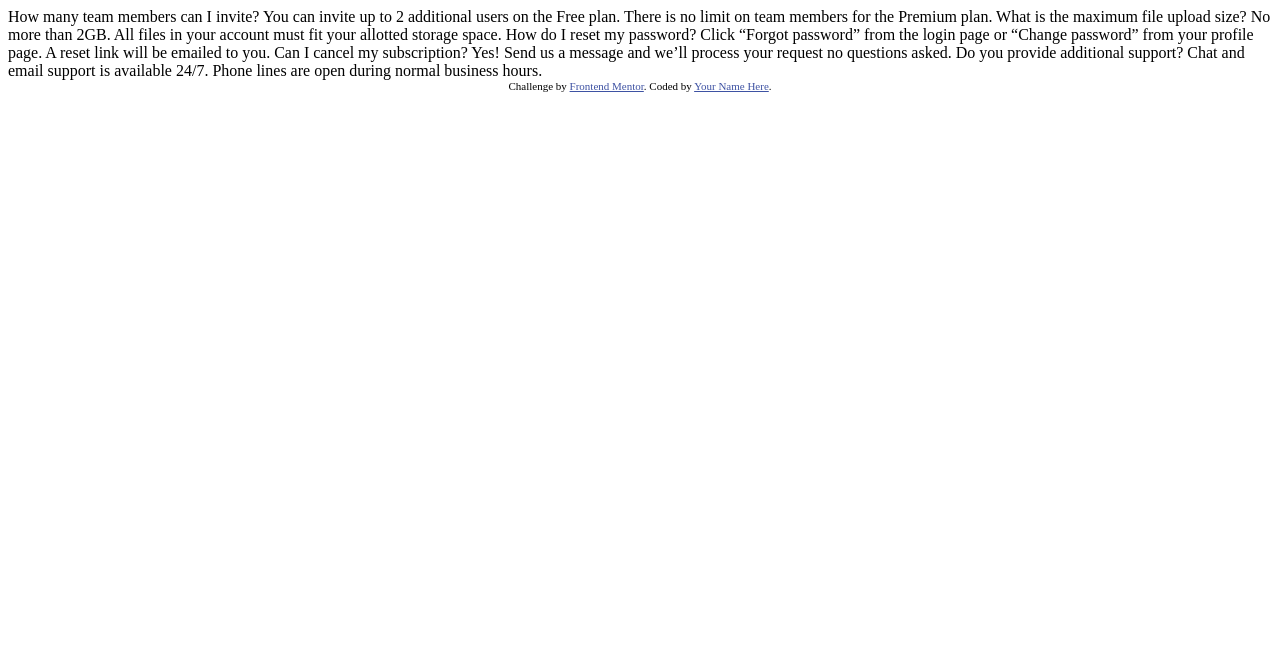
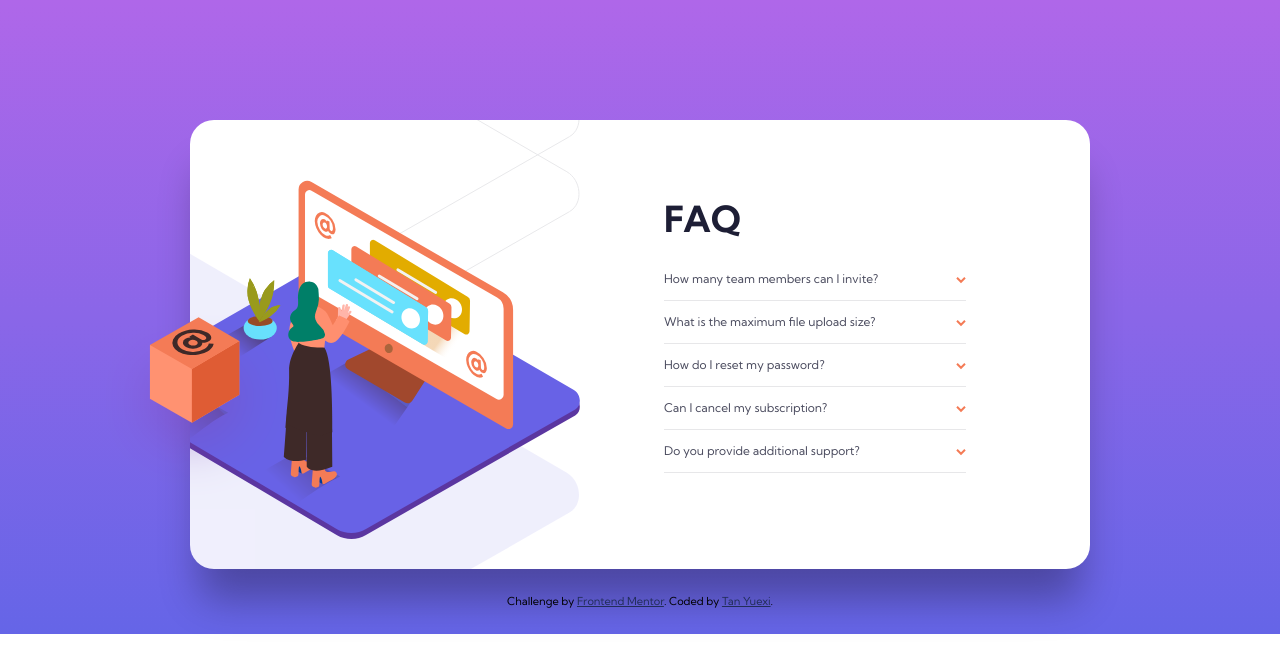
Before and after one commit to tanyuexi/frontendmentor-faq-accordion-card-v1, a plain HTML site: page index.html in a window 1280 px wide. Drawn offline with nearby package versions, Linux system fonts and the light colour scheme.

Commit message:
complete

```diff
--- a/index.html
+++ b/index.html
@@ -1,40 +1,141 @@
 <!DOCTYPE html>
 <html lang="en">
+
 <head>
   <meta charset="UTF-8">
   <meta name="viewport" content="width=device-width, initial-scale=1.0"> <!-- displays site properly based on user's device -->
 
   <link rel="icon" type="image/png" sizes="32x32" href="./images/favicon-32x32.png">
+  <!-- stylesheet -->
+  <link rel="stylesheet" href="./css/main.css">
+  <!-- fonts -->
+  <link rel="preconnect" href="https://fonts.gstatic.com">
+  <link href="https://fonts.googleapis.com/css2?family=Kumbh+Sans:wght@400;700&display=swap" rel="stylesheet">
 
   <title>Frontend Mentor | FAQ Accordion Card</title>
 
-  <!-- Feel free to remove these styles or customise in your own stylesheet 👍 -->
-  <style>
-    .attribution { font-size: 11px; text-align: center; }
-    .attribution a { color: hsl(228, 45%, 44%); }
-  </style>
 </head>
+
 <body>
+  <div class="cover-img-mobile">
+    <div class="center-box">
+      <div class="bg-pattern">
+      </div>
+      <div class="woman-online">
+      </div>
+    </div>
+  </div>
+
+  <div class="cover-img-desktop">
+    <div class="mask">
+      <div class="bg-pattern">
+      </div>
+      <div class="woman-online">
+      </div>
+    </div>
+    <div class="box">
+    </div>
+  </div>
+
+  <div class="page-wrapper">
+    <div class="card flex-container-no-space">
+      <div class="spaceholder">
+      </div>
+      <div class="content">
+        <h1 class="title">
+          FAQ
+        </h1>
+        <div class="question-and-answer">
+
+          <div class="flex-container-space-between">
+            <div>
+              <p class="question">
                 How many team members can I invite?
+              </p>
+              <p class="answer answer-collapsed">
                 You can invite up to 2 additional users on the Free plan. There is no limit on
                 team members for the Premium plan.
+              </p>
+            </div>
+            <div class="expand-icon">
+              <img src="./images/icon-arrow-down.svg" alt="./images/icon-arrow-down.svg">
+            </div>
+          </div>
+          <hr>
 
+          <div class="flex-container-space-between">
+            <div>
+              <p class="question">
                 What is the maximum file upload size?
+              </p>
+              <p class="answer answer-collapsed">
                 No more than 2GB. All files in your account must fit your allotted storage space.
+              </p>
+            </div>
+            <div class="expand-icon">
+              <img src="./images/icon-arrow-down.svg" alt="./images/icon-arrow-down.svg">
+            </div>
+          </div>
+          <hr>
 
+          <div class="flex-container-space-between">
+            <div>
+              <p class="question">
                 How do I reset my password?
+              </p>
+              <p class="answer answer-collapsed">
                 Click “Forgot password” from the login page or “Change password” from your profile page.
                 A reset link will be emailed to you.
+              </p>
+            </div>
+            <div class="expand-icon">
+              <img src="./images/icon-arrow-down.svg" alt="./images/icon-arrow-down.svg">
+            </div>
+          </div>
+          <hr>
 
+          <div class="flex-container-space-between">
+            <div>
+              <p class="question">
                 Can I cancel my subscription?
+              </p>
+              <p class="answer answer-collapsed">
                 Yes! Send us a message and we’ll process your request no questions asked.
+              </p>
+            </div>
+            <div class="expand-icon">
+              <img src="./images/icon-arrow-down.svg" alt="./images/icon-arrow-down.svg">
+            </div>
+          </div>
+          <hr>
 
+          <div class="flex-container-space-between">
+            <div>
+              <p class="question">
                 Do you provide additional support?
+              </p>
+              <p class="answer answer-collapsed">
                 Chat and email support is available 24/7. Phone lines are open during normal business hours.
+              </p>
+            </div>
+            <div class="expand-icon">
+              <img src="./images/icon-arrow-down.svg" alt="./images/icon-arrow-down.svg">
+            </div>
+          </div>
+          <hr>
 
+        </div>
+      </div>
+    </div>
+
+  </div>
   <div class="attribution">
     Challenge by <a href="https://www.frontendmentor.io?ref=challenge" target="_blank">Frontend Mentor</a>.
-    Coded by <a href="#">Your Name Here</a>.
+    Coded by <a href="#">Tan Yuexi</a>.
   </div>
+  </div>
+
 </body>
+<script src="https://ajax.googleapis.com/ajax/libs/jquery/3.6.0/jquery.min.js"></script>
+<script src="./script/index.js" charset="utf-8"></script>
 </html>
--- /dev/null
+++ b/script/index.js
@@ -0,0 +1,33 @@
+// expand answer
+$(".question-and-answer .flex-container-space-between").click(function() {
+  $(this).find(".expand-icon img").toggleClass("flip-X");
+  $(this).find(".question").toggleClass("question-expanded");
+  $(this).find(".answer").toggleClass("answer-collapsed");
+  resizeMask();
+});
+
+// match image mask with card
+var cardSpaceholder = $(".card .spaceholder");
+
+function resizeMask() {
+  var offset = cardSpaceholder.offset();
+  var height = cardSpaceholder.height();
+  var width = cardSpaceholder.width();
+  var borderRadius = $(".card").css("border-radius");
+  $(".cover-img-desktop .mask").css({
+    "position": "absolute",
+    "top": offset.top,
+    "left": offset.left,
+    "height": height,
+    "width": width,
+    "border-radius": borderRadius + " 0 0 " + borderRadius
+  });
+}
+
+$(document).ready(function() {
+  resizeMask();
+
+  $(window).resize(function() {
+    resizeMask();
+  });
+});
--- /dev/null
+++ b/scss/_base.scss
@@ -0,0 +1,32 @@
+* {
+  margin:0;
+  padding:0;
+  box-sizing: border-box;
+}
+
+body {
+  padding: 2rem 2rem;
+}
+
+img {
+  vertical-align: middle;
+}
+
+.flip-X {
+  transform: rotateX(180deg);
+}
+
+.no-display {
+  display: none;
+}
+
+@mixin box-bg($color) {
+  border-radius: 2rem;
+  background: $color;
+}
+
+@mixin bg-img($top-or-bottom, $left-or-right) {
+  position: absolute;
+  #{$top-or-bottom}: 0;
+  #{$left-or-right}: 0;
+}
--- /dev/null
+++ b/scss/_color.scss
@@ -0,0 +1,54 @@
+// ### Primary
+//
+// #### Text
+//
+// - Very dark desaturated blue: hsl(238, 29%, 16%)
+// - Soft red: hsl(14, 88%, 65%)
+//
+// #### Gradient
+//
+// Background gradient:
+//
+// - Soft violet: hsl(273, 75%, 66%)
+// - Soft blue: hsl(240, 73%, 65%)
+//
+// ### Neutral
+//
+// #### Text
+//
+// - Very dark grayish blue: hsl(237, 12%, 33%)
+// - Dark grayish blue: hsl(240, 6%, 50%)
+//
+// #### Dividers
+//
+// - Light grayish blue: hsl(240, 5%, 91%)
+
+$very-dark-desaturated-blue-text: hsl(238, 29%, 16%);
+$soft-red-text: hsl(14, 88%, 65%);
+$soft-violet-bg: hsl(273, 75%, 66%);
+$soft-blue-bg: hsl(240, 73%, 65%);
+
+$very-dark-grayish-blue-text: hsl(237, 12%, 33%);
+$dark-grayish-blue-text: hsl(240, 6%, 50%);
+
+$light-grayish-blue-divider: hsl(240, 5%, 91%);
+
+// $colors: (
+//   'very-dark-desaturated-blue-text': $very-dark-desaturated-blue-text,
+//   'soft-red-text': $soft-red-text,
+//   'soft-violet-bg': $soft-violet-bg,
+//   'soft-blue-bg': $soft-blue-bg,
+//   'very-dark-grayish-blue-text': $very-dark-grayish-blue-text,
+//   'dark-grayish-blue-text': $dark-grayish-blue-text,
+//   'light-grayish-blue-divider': $light-grayish-blue-divider
+// );
+//
+// @each $key, $value in $colors {
+//   .bg-#{$key} {
+//     background-color: $value;
+//   }
+//
+//   .#{$key} {
+//     color: $value;
+//   }
+// }
--- /dev/null
+++ b/scss/_flex.scss
@@ -0,0 +1,18 @@
+%flex-shared {
+  display: flex;
+  flex-flow: row wrap;
+}
+
+.flex-container-space-between {
+  @extend %flex-shared;
+  justify-content: space-between;
+}
+
+.flex-container-no-space {
+  @extend %flex-shared;
+}
+
+.flex-container-space-around {
+  @extend %flex-shared;
+  justify-content: space-around;
+}
--- /dev/null
+++ b/scss/_font.scss
@@ -0,0 +1,38 @@
+$family-kumbh-sans: 'Kumbh Sans', sans-serif;
+
+$weight-bold: 700;
+$weight-regular: 400;
+// $weight-light: 400;
+
+$size-rem: 12px;
+$size-h1: 3rem;
+$size-h1-mobile: 2rem;
+
+// $font-families: (
+//   'spartan': $family-spartan
+// );
+//
+// $font-weights: (
+//   'bold': $weight-bold,
+//   'regular': $weight-regular,
+//   'light': $weight-light
+// );
+//
+//
+// @each $key, $value in $font-weights {
+//   .font-weight-#{$key} {
+//     font-weight: $value;
+//   }
+// }
+
+
+html {
+  font-family: $family-kumbh-sans;
+  font-size: $size-rem;
+  font-weight: $weight-regular;
+  line-height: 1.5;
+}
+
+h1 {
+  font-size: $size-h1;
+}
--- /dev/null
+++ b/scss/main.scss
@@ -0,0 +1,200 @@
+@use 'base';
+@use 'color';
+@use 'font';
+@use 'flex';
+
+$content-max-width: 350px;
+$cover-img-height-mobile: 150px + 104px - 40px;
+$cover-img-width-mobile: 240px + 14px;
+$cover-img-height-desktop: 800px;
+$cover-img-width-desktop: 400px;
+
+body {
+  background: linear-gradient(color.$soft-violet-bg, color.$soft-blue-bg) no-repeat;
+  position: relative;
+}
+
+.page-wrapper {
+  max-width: $content-max-width;
+  margin: auto;
+}
+
+.cover-img-mobile {
+  width: 100%;
+  position: absolute;
+  top: 40px;
+  left: 0;
+  text-align: center;
+
+  .center-box {
+    display: inline-block;
+    height: $cover-img-height-mobile;
+    width: $cover-img-width-mobile;
+    overflow: hidden;
+    position: relative;
+
+    .bg-pattern {
+      height: 104px;
+      width: 240px;
+      background-image: url("../images/bg-pattern-mobile.svg");
+      background-repeat: no-repeat;
+      position: absolute;
+      top: 110px;
+      left: 7px;
+    }
+
+    .woman-online {
+      height: 196px;
+      width: 266px;
+      background-image: url("../images/illustration-woman-online-mobile.svg");
+      background-repeat: no-repeat;
+      position: absolute;
+      top: 0;
+      left: -21px;
+    }
+  }
+}
+
+.card.flex-container-no-space {
+  box-shadow: 0 40px 40px -10px rgba(0, 0, 0, 0.3);
+  margin-top: $cover-img-height-mobile / 2 + 20px;
+  @include base.box-bg(white);
+
+  .spaceholder {
+    flex: 100%;
+    height: 80px;
+  }
+
+  .content {
+    flex: 100%;
+    padding: 4rem 2rem;
+
+    h1.title {
+      color: color.$very-dark-desaturated-blue-text;
+      text-transform: uppercase;
+      text-align: center;
+      // margin: 2rem auto;
+    }
+
+    .question-and-answer {
+      margin-top: 2rem;
+
+      .flex-container-space-between {
+        flex-wrap: nowrap;
+        margin: 1rem auto;
+        align-items: flex-start;
+      }
+
+      .question {
+        color: color.$very-dark-grayish-blue-text;
+      }
+
+      .answer {
+        color: color.$dark-grayish-blue-text;
+        margin-top: 0.5rem;
+      }
+
+      hr {
+        border: none;
+        border-top: 1px color.$light-grayish-blue-divider solid;
+      }
+    }
+  }
+}
+
+.question-expanded {
+  color: color.$very-dark-desaturated-blue-text;
+  font-weight: font.$weight-bold;
+}
+
+.answer-collapsed {
+  display: none;
+}
+
+.attribution {
+  margin-top: 2rem;
+  font-size: 11px;
+  text-align: center;
+
+  a {
+    color: darken(hsl(228, 45%, 44%), 20%);
+  }
+}
+
+// desktop
+@media (min-width: 800px) {
+  .page-wrapper {
+    max-width: 900px;
+  }
+
+  .cover-img-mobile {
+    display: none;
+  }
+
+  .cover-img-desktop {
+    position: absolute;
+    top: 0;
+    right: 50%;
+    bottom: 0;
+    left: 0;
+
+    .mask {
+      overflow: hidden;
+
+      .bg-pattern {
+        height: 945px;
+        width: 966px;
+        background-image: url("../images/bg-pattern-desktop.svg");
+        background-repeat: no-repeat;
+        position: absolute;
+        top: -300px;
+        right: 60px;
+      }
+
+      .woman-online {
+        height: 359px;
+        width: 472px;
+        background-image: url("../images/illustration-woman-online-desktop.svg");
+        background-repeat: no-repeat;
+        position: absolute;
+        top: 60px;
+        right: 60px;
+      }
+    }
+
+    .box {
+      height: 184px;
+      width: 191px;
+      background-image: url("../images/illustration-box-desktop.svg");
+      background-repeat: no-repeat;
+      position: absolute;
+      top: 315px;
+      right: 350px;
+    }
+  }
+
+  .card.flex-container-no-space {
+    display: flex;
+    flex-flow: row nowrap;
+    margin-top: 8rem;
+
+    .spaceholder {
+      flex: 50%;
+      height: auto;
+    }
+
+    .content {
+      flex: 50%;
+      padding: 6rem 2rem 8rem;
+
+      h1.title {
+        text-align: left;
+      }
+
+      .question-and-answer {
+        max-width: 302px;
+      }
+    }
+
+  }
+}
```
Also changed, not shown: css/main.css (added), screenshot.png (added), 3 other files. Lines whose indentation alone changed are shown as unchanged.
